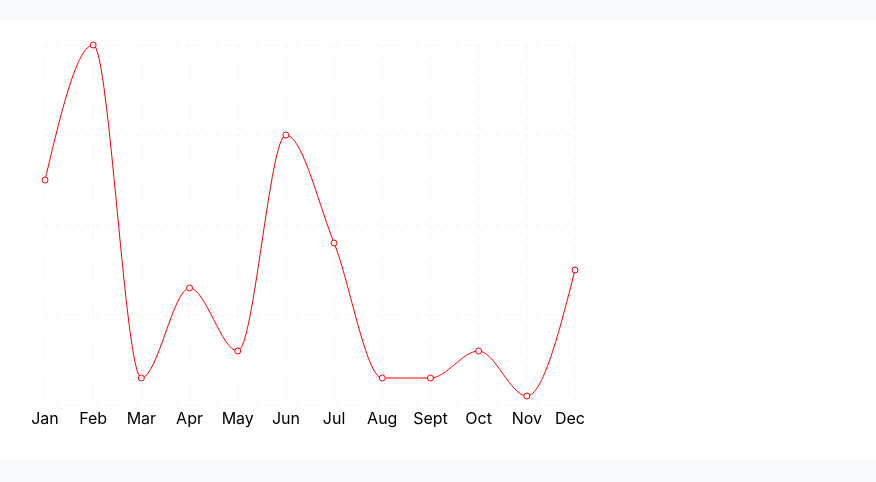
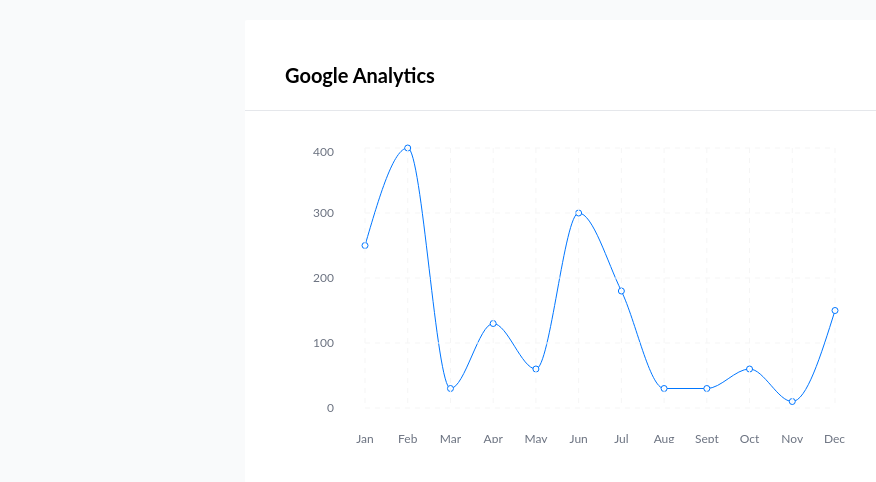
Before and after one commit to ben-dev10/react-analytics, a React (Vite) app: page / in a window 1280 px wide. Shown: the top 482 px of the page, without its empty margins (55-931 px from the left). Built offline with nearby package versions, Linux system fonts and the light colour scheme.

Commit message:
feat: updated AnalyticsCard component

```diff
--- a/package.json
+++ b/package.json
@@ -12,6 +12,7 @@
   "dependencies": {
     "react": "^18.2.0",
     "react-dom": "^18.2.0",
+    "react-ga": "^3.3.1",
     "recharts": "^2.12.4"
   },
   "devDependencies": {
--- a/src/components/AnalyticsCard.tsx
+++ b/src/components/AnalyticsCard.tsx
@@ -2,8 +2,13 @@ import Chart1 from "./Chart1";
 
 export default function AnalyticsCard() {
   return (
-    <div className="bg-white rounded-sm">
-      <Chart1 />
+    <div className="bg-white rounded-sm max-w-[680px] mx-auto py-10 divide-y">
+      <div className="">
+        <h3 className="font-bold text-[20px] mx-10 mb-5">Google Analytics</h3>
+      </div>
+      <div className="pt-8">
+        <Chart1 />
+      </div>
     </div>
-  )
+  );
 }
--- a/src/components/Chart1.tsx
+++ b/src/components/Chart1.tsx
@@ -1,33 +1,41 @@
-import { LineChart, XAxis, CartesianGrid, Tooltip, Line } from "recharts";
+import {
+  LineChart,
+  XAxis,
+  YAxis,
+  CartesianGrid,
+  Tooltip,
+  Line,
+} from "recharts";
 const data = [
-  { month: "Jan", uv: 250, pv: 250 },
-  { month: "Feb", uv: 50, pv: 400 },
-  { month: "Mar", uv: 400, pv: 30 },
-  { month: "Apr", uv: 30, pv: 130 },
-  { month: "May", uv: 150, pv: 60 },
-  { month: "Jun", uv: 20, pv: 300 },
-  { month: "Jul", uv: 60, pv: 180 },
-  { month: "Aug", uv: 400, pv: 30 },
-  { month: "Sept", uv: 400, pv: 30 },
-  { month: "Oct", uv: 400, pv: 60 },
-  { month: "Nov", uv: 400, pv: 10 },
-  { month: "Dec", uv: 400, pv: 150 },
+  { month: "Jan", count: 250 },
+  { month: "Feb", count: 400 },
+  { month: "Mar", count: 30 },
+  { month: "Apr", count: 130 },
+  { month: "May", count: 60 },
+  { month: "Jun", count: 300 },
+  { month: "Jul", count: 180 },
+  { month: "Aug", count: 30 },
+  { month: "Sept", count: 30 },
+  { month: "Oct", count: 60 },
+  { month: "Nov", count: 10 },
+  { month: "Dec", count: 150 },
 ];
 
 export default function Chart1() {
   return (
-    <div className="p-5">
+    <div className="">
       <LineChart
         width={600}
-        height={400}
+        height={300}
         data={data}
         margin={{ top: 5, right: 10, left: 60, bottom: 5 }}
+        className="m-0 fill-gray-500 text-[12px]"
       >
-        <XAxis dataKey="month" stroke="" />
+        <Line type="monotone" dataKey="count" stroke="#0076ff" yAxisId={1} />
+        <CartesianGrid stroke="#f5f5f5" strokeDasharray="5 5" />
         <Tooltip />
-        <CartesianGrid stroke="#f5f5f5" strokeDasharray="5 5" />
-        {/* <Line type="monotone" dataKey="uv" stroke="#ff7300" yAxisId={0} /> */}
-        <Line type="monotone" dataKey="pv" stroke="red" yAxisId={1} />
+        <XAxis dataKey="month" stroke="" tickMargin={20} />
+        <YAxis yAxisId={1} stroke="" tickMargin={25} />
       </LineChart>
     </div>
   );
--- a/src/index.css
+++ b/src/index.css
@@ -3,8 +3,5 @@
 @tailwind utilities;
 
 :root {
-  font-family: Inter, system-ui, Avenir, Helvetica, Arial, sans-serif;
-  /* color-scheme: light dark;
-  color: rgba(255, 255, 255, 0.87);
-  background-color: #242424; */
+  font-family: Lato, system-ui, Avenir, Helvetica, Arial, sans-serif;
 }
```
Also changed, not shown: 2 other files (tests, documents, lock files or other folders).
